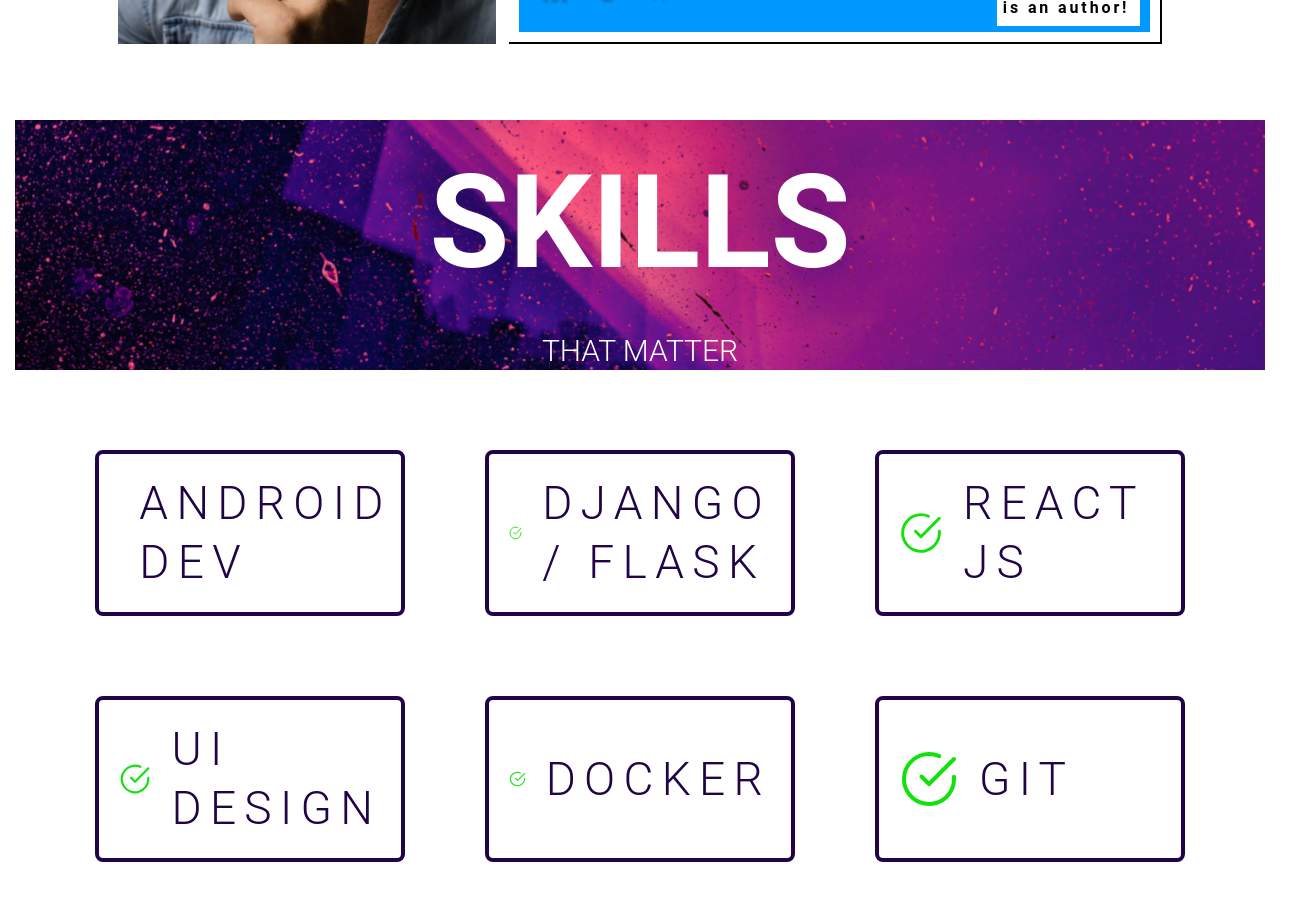
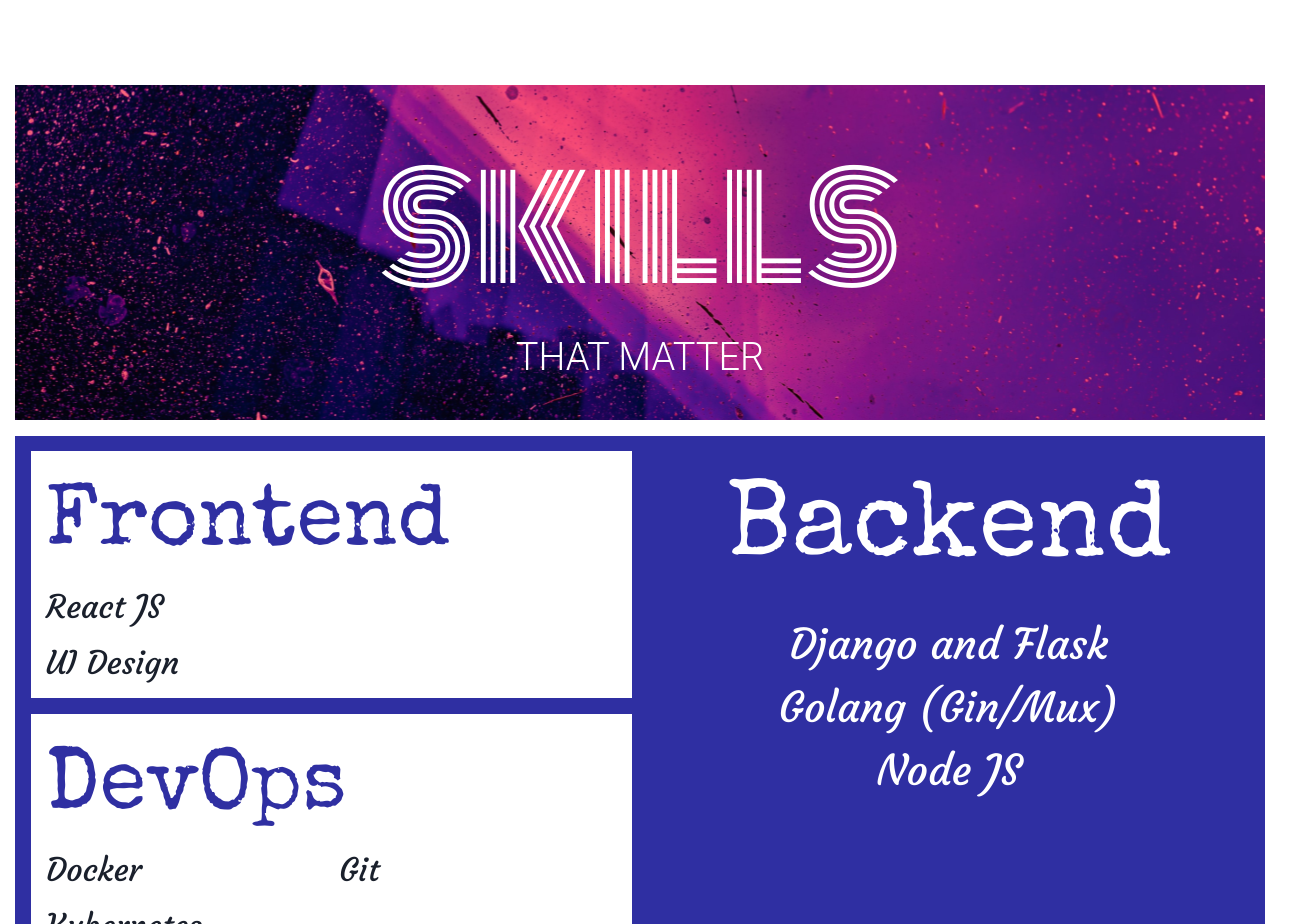
Before and after one commit to pramod-janardhana/my-portfolio, a React (Create React App) app: page / in a window 1280 px wide. Shown: the part 640-1564 px from the top of the page, 1305 px wide, since content can reach past the window. Built offline with nearby package versions, Linux system fonts and the light colour scheme; no server answers; the database is empty.

Commit message:
Updated skills section design

```diff
--- a/src/App.js
+++ b/src/App.js
@@ -1,7 +1,7 @@
 import { ChakraProvider } from "@chakra-ui/react";
 import TopNavBar from "./components/TopNavBar";
 import About from "./views/About";
-import Skills from "./views/Skills";
+import Skills from "./views/Skills/skills";
 import Experience from "./views/Experience";
 import Certifications from "./views/Certifications";
 import Footer from "./views/Footer";
--- a/src/components/Skill.js
+++ /dev/null
@@ -1,17 +0,0 @@
-import React from "react";
-import { Flex } from "@chakra-ui/react";
-import checkMark from "../drawables/skills/check-mark.svg";
-import "./Skill.css";
-
-const Skill = ({ mySkill }) => {
-  return (
-    <Flex className="skill">
-      <div className="check-mark">
-        <img src={checkMark} alt="check mark" />
-      </div>
-      <div className="my-skill">{mySkill}</div>
-    </Flex>
-  );
-};
-
-export default Skill;
--- a/src/components/TopNavBar.css
+++ b/src/components/TopNavBar.css
@@ -1,9 +1,9 @@
 #top-nav {
-  height: 150px;
+  height: 100px;
   width: 96.6vw;
   padding: 0 5vw 0 5vw;
   overflow: hidden;
-  align-items: center;
+  align-items: end;
   justify-content: space-between;
   background-color: #ffffff;
 }
--- a/src/index.css
+++ b/src/index.css
@@ -1,4 +1,4 @@
-@import url("https://fonts.googleapis.com/css2?family=Comfortaa:wght@300;700&family=Courgette&family=Righteous&display=swap");
+@import url("https://fonts.googleapis.com/css2?family=Comfortaa:wght@300;700&family=Courgette&family=Monoton&family=Righteous&family=Special+Elite&family=Courgette&display=swap");
 
 * {
   margin: 0;
--- a/src/views/Certifications.css
+++ b/src/views/Certifications.css
@@ -1,10 +1,11 @@
 #certifications-head {
   padding: 40px;
-  height: 250px;
+  /* height: 250px; */
   justify-content: center;
   align-items: center;
-  background: url("../drawables/certifications/background.svg") no-repeat center
-    center fixed;
+  background-color:#000000;
+  /* background: url("../drawables/certifications/background.svg") no-repeat center
+    center fixed; */
   -webkit-background-size: cover;
   -moz-background-size: cover;
   -o-background-size: cover;
@@ -12,9 +13,9 @@
 }
 
 #certifications-title {
+  font-family: Monoton;
   font-style: normal;
-  font-weight: bold;
-  font-size: 130px;
+  font-size: 140px;
   line-height: 210px;
   color: #ffffff;
 }
--- a/src/views/Experience.css
+++ b/src/views/Experience.css
@@ -1,6 +1,6 @@
 #experience-head {
   padding: 40px;
-  height: 250px;
+  /* height: 250px; */
   justify-content: center;
   align-items: center;
   background: url("../drawables/experience/background.svg") no-repeat center
@@ -13,8 +13,8 @@
 
 #experience-title {
   font-style: normal;
-  font-weight: bold;
-  font-size: 130px;
+  font-family: Monoton;
+  font-size: 140px;
   line-height: 210px;
   color: #ffffff;
 }
--- a/src/views/Skills.js
+++ /dev/null
@@ -1,29 +0,0 @@
-import React from "react";
-import { Flex } from "@chakra-ui/react";
-import Skill from "../components/Skill";
-import "./Skills.css";
-
-function Skills() {
-  const skills = [
-    "ANDROID DEV",
-    "DJANGO / FLASK",
-    "REACT JS",
-    "UI DESIGN",
-    "DOCKER",
-    "GIT",
-  ];
-
-  const mySkills = skills.map((skill) => <Skill mySkill={skill} />);
-
-  return (
-    <>
-      <Flex id="skills-head">
-        <div id="skills-title">SKILLS</div>
-        <div id="skills-sub-title">THAT MATTER</div>
-      </Flex>
-      <Flex id="skills-body">{mySkills}</Flex>
-    </>
-  );
-}
-
-export default Skills;
--- a/src/components/Skill.css
+++ b/src/views/Skills/component/card.css
@@ -1,23 +1,30 @@
 .skill {
-  flex-grow: 1;
-  flex-direction: row;
+  /* flex-grow: 1; */
+  flex-direction: column;
   justify-content: flex-start;
-  align-items: center;
+  /* align-items: center; */
   background-color: #ffffff;
-  border: 4px solid #200447;
-  border-radius: 8px;
-  width: 24%;
-  padding: 20px;
-  margin: 40px;
+  /* border: 4px solid #200447; */
+  /* border-radius: 8px; */
+  width: 100%;
+  padding: 1.2vw;
+  /* margin: 40px; */
+}
+
+.group {
+  font-family: "Special Elite";
+  line-height: 1.4em;
+  font-size: 86px;
 }
 
 .my-skill {
   font-style: normal;
   font-weight: 300;
-  font-size: 46px;
-  line-height: 59px;
-  letter-spacing: 0.18em;
-  color: #200447;
+  font-size: 32px;
+  font-family: "Courgette";
+  line-height: 40px;
+  /* letter-spacing: 0.18em; */
+  color: #000000;
   padding-left: 20px;
 }
 
--- /dev/null
+++ b/src/views/Skills/component/card.js
@@ -0,0 +1,33 @@
+import React from "react";
+import { Flex, Box } from "@chakra-ui/layout";
+import { Grid, GridItem } from "@chakra-ui/react";
+import colors from "../consts.js";
+import "./card.css";
+
+const Card = ({ title, skills }) => {
+  return (
+    <Flex className="skill">
+      <Box className="group" color={colors.blue}>
+        {title}
+      </Box>
+      <Grid
+        templateRows="repeat(2, 1fr)"
+        templateColumns="repeat(2, 1fr)"
+        gap={4}
+      >
+        {skills.map((skill) => (
+          <GridItem
+            bg={colors.white}
+            fontFamily="Courgette"
+            fontSize="32px"
+            lineHeight="40px"
+          >
+            {skill}
+          </GridItem>
+        ))}
+      </Grid>
+    </Flex>
+  );
+};
+
+export default Card;
--- /dev/null
+++ b/src/views/Skills/consts.js
@@ -0,0 +1,8 @@
+const colors = {
+    "blue": "#2F2FA2",
+    "white": "#FFFFFF",
+};
+
+const fonts = {}
+
+export default colors;
--- a/src/views/Skills.css
+++ b/src/views/Skills/skills.css
@@ -1,11 +1,12 @@
 #skills-head {
   padding: 40px;
-  height: 250px;
+  margin: 1.2vw 0 1.2vw 0;
+  /* height: 250px; */
   flex-direction: column;
   justify-content: center;
   align-items: center;
-  background: url("../drawables/skills/background.svg") no-repeat center center
-    fixed;
+  background: url("../../drawables/skills/background.svg") no-repeat center
+    center fixed;
   -webkit-background-size: cover;
   -moz-background-size: cover;
   -o-background-size: cover;
@@ -20,19 +21,20 @@
 }
 
 #skills-title {
-  font-weight: bold;
-  font-size: 130px;
+  font-family: Monoton;
+  font-size: 140px;
   line-height: 210px;
 }
 
 #skills-sub-title {
+  font-family: Roboto;
   font-weight: 300;
-  font-size: 30px;
+  font-size: 38px;
   line-height: 45px;
 }
 
 #skills-body {
-  padding: 40px;
+  padding: 1.2vw;
   flex-wrap: wrap;
   flex-direction: row;
   justify-content: space-between;
--- /dev/null
+++ b/src/views/Skills/skills.js
@@ -0,0 +1,79 @@
+import React from "react";
+import { Flex } from "@chakra-ui/react";
+import { Grid, GridItem, Box } from "@chakra-ui/react";
+import Card from "./component/card";
+import colors from "./consts";
+import "./skills.css";
+
+function Skills() {
+  const frontendSkills = ["React JS", "", "UI Design"];
+
+  const devopsSkills = ["Docker", "Git", "Kubernetes"];
+  const backendSkills = ["Django and Flask", "Golang (Gin/Mux)", "Node JS"];
+
+  const groupFrontend = <Card title={"Frontend"} skills={frontendSkills} />;
+  const groupDevops = <Card title={"DevOps"} skills={devopsSkills} />;
+  const groupBackend = (
+    <Flex
+      bg={colors.blue}
+      flexDirection="column"
+      justifyContent="center"
+      alignItems="center"
+    >
+      <Box fontFamily="Special Elite" fontSize="108px" color={colors.white}>
+        Backend
+      </Box>
+      <Flex flexDirection="column">
+        {backendSkills.map((skill) => (
+          <Box
+            color={colors.white}
+            fontFamily="Courgette"
+            fontSize="42px"
+            textAlign="center"
+          >
+            {skill}
+          </Box>
+        ))}
+      </Flex>
+    </Flex>
+  );
+
+  return (
+    <>
+      <Flex id="skills-head">
+        <>
+          <div id="skills-title">SKILLS</div>
+          <div id="skills-sub-title">THAT MATTER</div>
+        </>
+      </Flex>
+
+      <Grid
+        id="skills-body"
+        templateRows="repeat(2, 1fr)"
+        templateColumns="repeat(2, 1fr)"
+        gap={4}
+        bg={colors.blue}
+      >
+        <GridItem colSpan={1}>{groupFrontend}</GridItem>
+        <GridItem colSpan={1} rowSpan={2}>
+          {groupBackend}
+        </GridItem>
+        <GridItem colSpan={1}>{groupDevops}</GridItem>
+      </Grid>
+
+      {/* <Flex id="skills-body">
+        <Flex
+        id="col1"
+        flexDirection="column">
+          {groupFrontend}
+          {groupDevops}
+        </Flex>
+        <Flex id="col2">
+          {groupBackend}
+        </Flex>
+      </Flex> */}
+    </>
+  );
+}
+
+export default Skills;
```
